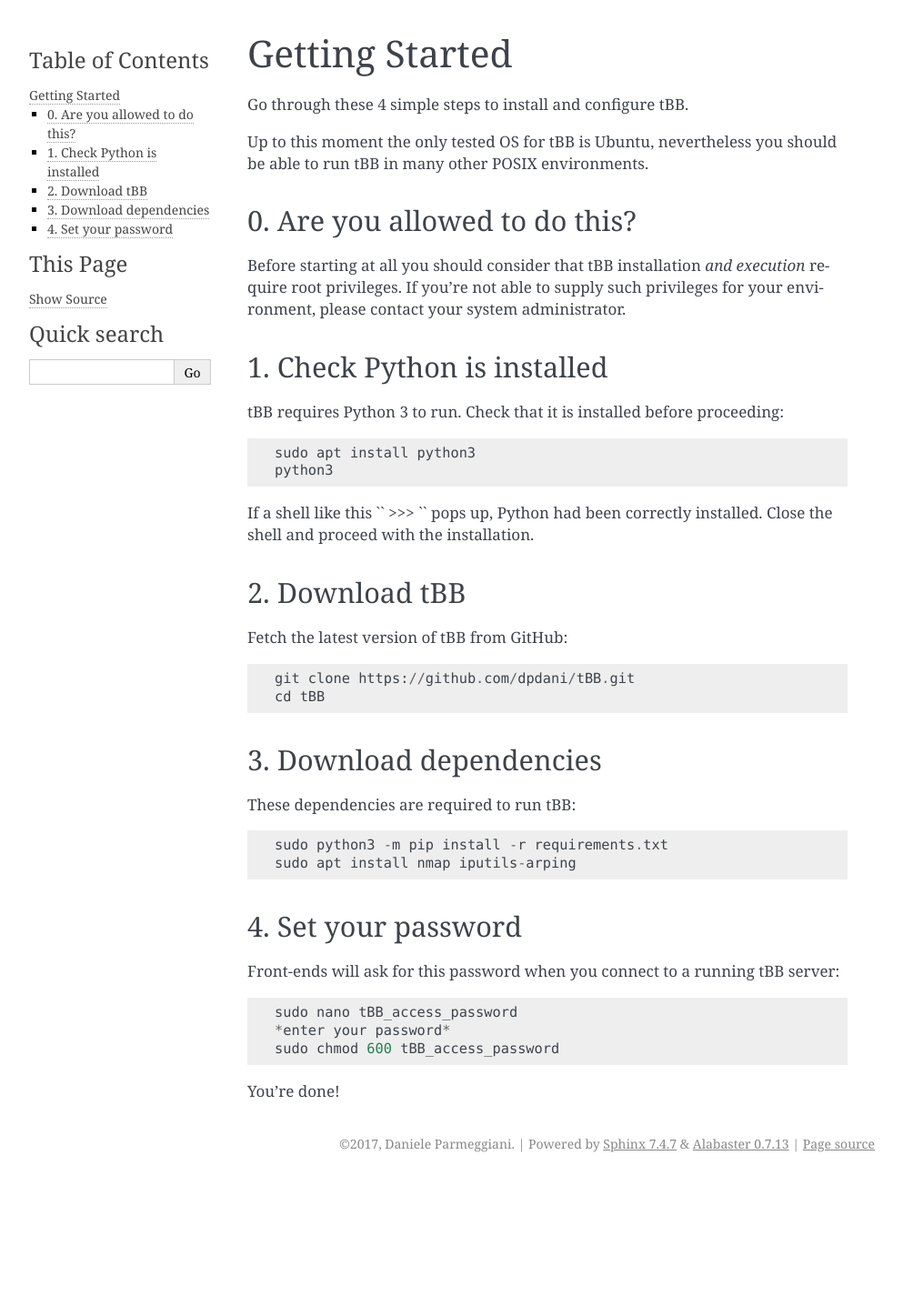
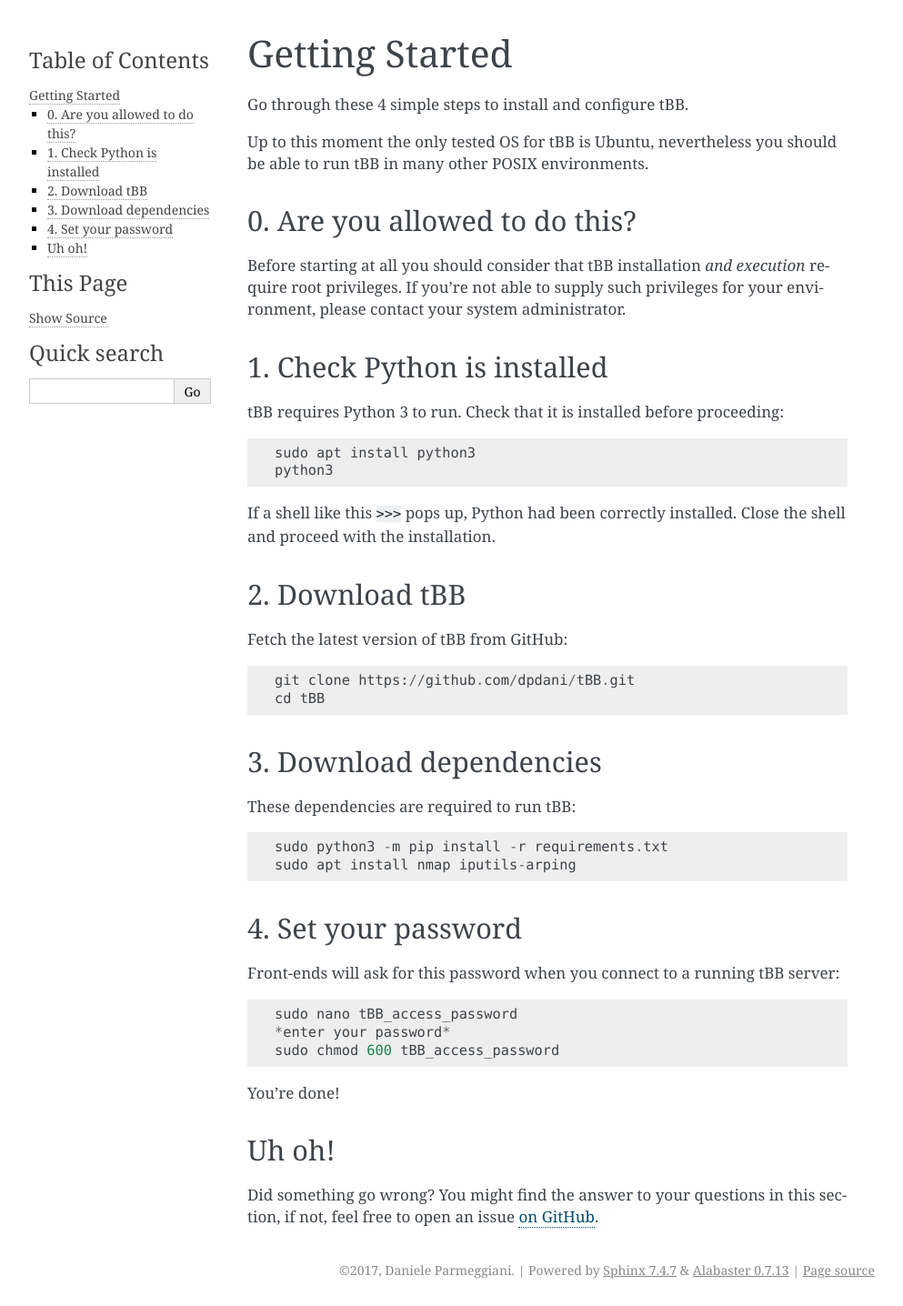
Before and after one commit to dpdani/tBB, a Sphinx documentation site: the page built from docs/gettingstarted.rst, in a window 1280 px wide. Shown: the whole page at 91% size, without its empty margins (148-1141 px from the left). Built offline with Sphinx 7.4.7, drawn with Linux system fonts in a browser that asks for light colours; before the commit the page ends 1297 px from its top, so only the background shows below that.

Commit message:
Update gettingstarted.rst
Enhanced formatting.

```diff
--- a/docs/gettingstarted.rst
+++ b/docs/gettingstarted.rst
@@ -11,8 +11,8 @@ be able to run tBB in many other POSIX environments.
 ------------------------------
 
 Before starting at all you should consider that tBB installation *and execution*
-require root privileges. If you're not able to supply such privileges for your
-environment, please contact your system administrator.
+require root privileges.
+If you're not able to supply such privileges for your environment, please contact your system administrator.
 
 
 1. Check Python is installed
@@ -23,7 +23,7 @@ tBB requires Python 3 to run. Check that it is installed before proceeding::
     sudo apt install python3
     python3
 
-If a shell like this `` >>> `` pops up, Python had been correctly installed.
+If a shell like this ``>>>`` pops up, Python had been correctly installed.
 Close the shell and proceed with the installation.
 
 
@@ -55,3 +55,7 @@ Front-ends will ask for this password when you connect to a running tBB server::
     sudo chmod 600 tBB_access_password
 
 You're done!
+
+Uh oh!
+------
+Did something go wrong? You might find the answer to your questions in this section, if not, feel free to open an issue `on GitHub <https://github.com/dpdani/tBB>`_.
```
